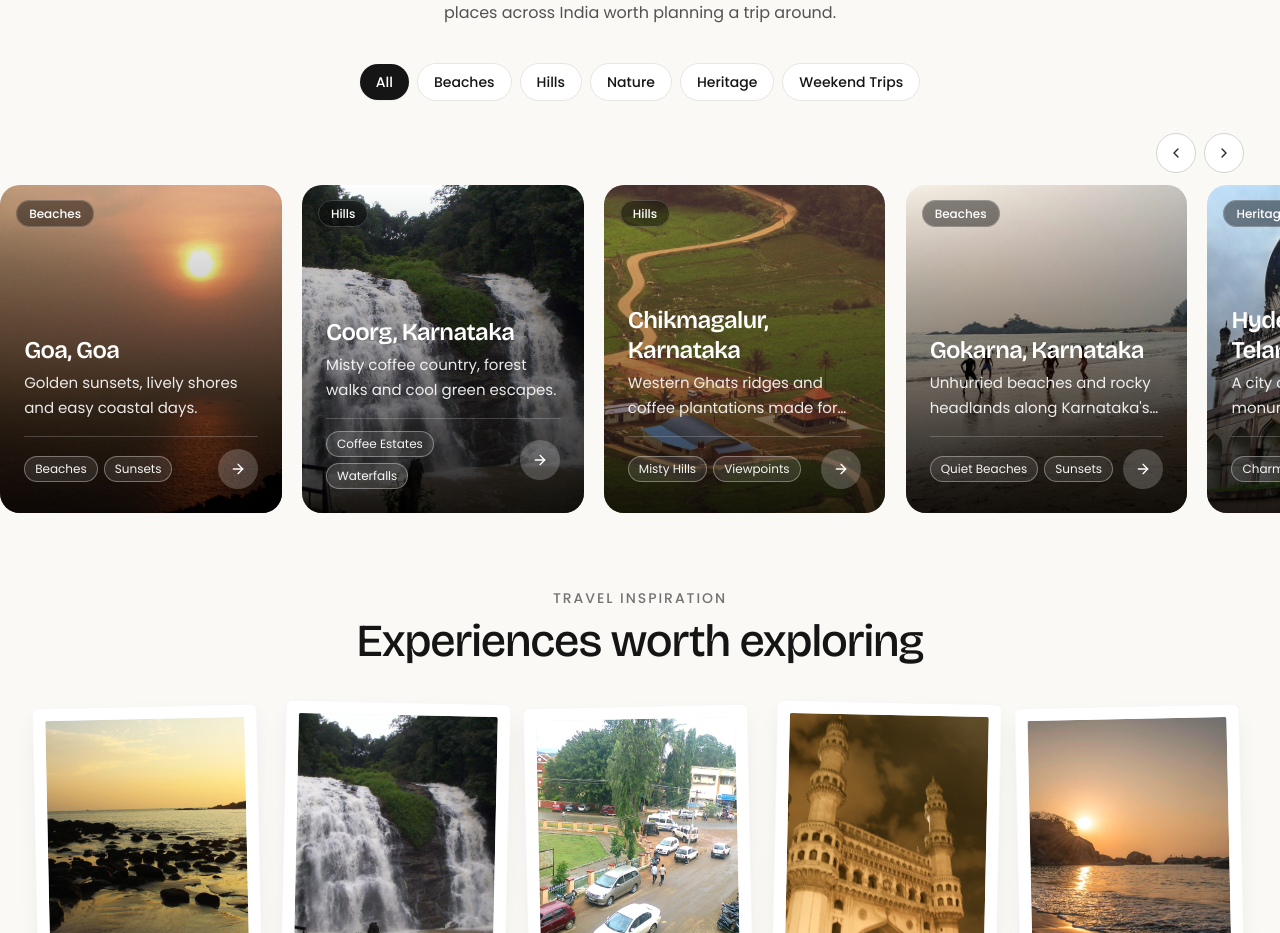
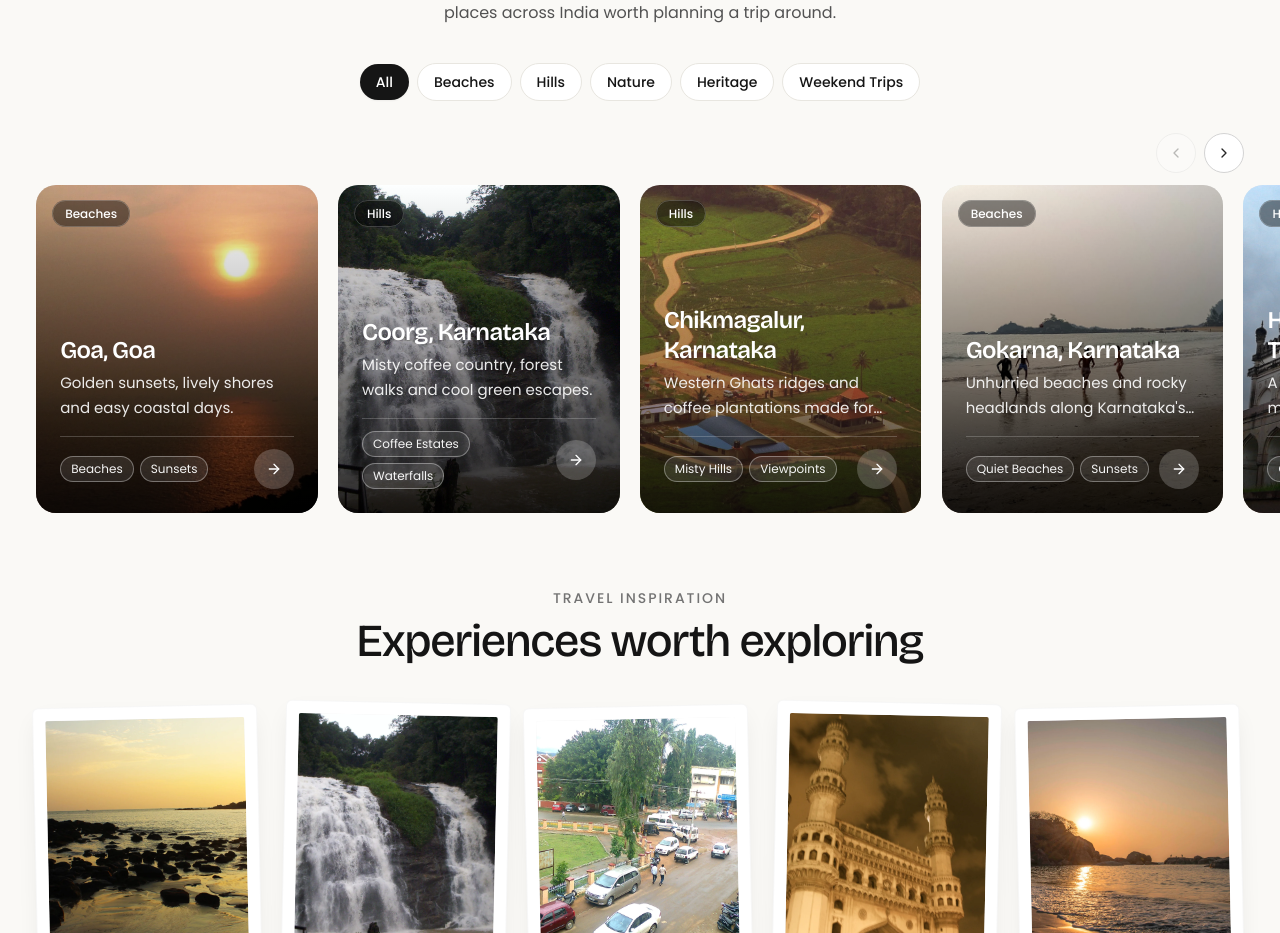
Before and after one commit to hriksinha1/Trip, a React (Vite) app: page / in a window 1280 px wide. Shown: the part 2820-3753 px from the top of the page. Built offline with nearby package versions, Linux system fonts and the light colour scheme.

Commit message:
Tighten Starttrips spacing and visual system

```diff
--- a/src/index.css
+++ b/src/index.css
@@ -11,18 +11,14 @@
     --footer: #0E0E0E;
     --footer-muted: #9A9A9A;
     --brand: #151515;
-
-    /* Three intentional layout tiers: broad surfaces, fluid gutters and readable text. */
     --gutter: clamp(16px, calc(8px + 2.2vw), 48px);
     --shell-max: 1760px;
     --text-max: 840px;
     --measure: 62ch;
-
-    --section-gap: clamp(40px, 2.4vw + 28px, 80px);
-    --heading-gap: clamp(24px, 1.6vw + 16px, 40px);
-    --block-pad: clamp(24px, 2.4vw + 12px, 56px);
-    --card-gap: clamp(16px, 0.8vw + 10px, 24px);
-
+    --section-gap: clamp(40px, calc(2.4vw + 28px), 80px);
+    --heading-gap: clamp(24px, calc(1.6vw + 16px), 40px);
+    --block-pad: clamp(24px, calc(2.4vw + 12px), 56px);
+    --card-gap: clamp(16px, calc(0.8vw + 10px), 24px);
     --radius-block: 24px;
     --radius-block-lg: 28px;
     --radius-card: 16px;
@@ -31,7 +27,6 @@
     --shadow-block: 0 10px 30px -10px rgba(0,0,0,.25);
     --header-h: 76px;
     --header-inset: clamp(16px, 1.6vw, 24px);
-
     --font-display: "Bricolage Grotesque", -apple-system, BlinkMacSystemFont, "Segoe UI", sans-serif;
     --font-sans: "Poppins", -apple-system, BlinkMacSystemFont, "Segoe UI", sans-serif;
   }
@@ -47,10 +42,10 @@
     overflow-x: clip;
     min-height: 100vh;
     min-height: 100svh;
+    margin: 0;
     text-rendering: optimizeLegibility;
     -webkit-font-smoothing: antialiased;
     -moz-osx-font-smoothing: grayscale;
-    margin: 0;
   }
 
   h1, h2, h3, .font-display {
@@ -72,7 +67,6 @@
   body { overflow-x: hidden; }
 }
 
-/* Shared content shell. Full-bleed backgrounds can wrap a shell without sharing its width. */
 .shell {
   width: min(calc(100% - 2 * var(--gutter)), var(--shell-max));
   margin-inline: auto;
@@ -80,28 +74,21 @@
 
 .bleed-pad {
   padding-inline: max(var(--gutter), calc((100% - var(--shell-max)) / 2));
+  scroll-padding-inline: max(var(--gutter), calc((100% - var(--shell-max)) / 2));
 }
 
-.section {
-  padding-top: var(--section-gap);
+.section { padding-top: var(--section-gap); }
+.section-heading-gap { margin-bottom: var(--heading-gap); }
+.photo-block { padding-block: var(--block-pad); }
+
+.header-plan-cta { display: none; }
+@media (min-width: 400px) {
+  .header-plan-cta { display: inline-flex; }
 }
 
-.section-heading-gap {
-  margin-bottom: var(--heading-gap);
-}
+.no-scrollbar::-webkit-scrollbar { display: none; }
+.no-scrollbar { -ms-overflow-style: none; scrollbar-width: none; }
 
-.photo-block {
-  padding-block: var(--block-pad);
-}
-
-/* Keep horizontal carousels touch-friendly and visually quiet. */
-.no-scrollbar::-webkit-scrollbar { display: none; }
-.no-scrollbar {
-  -ms-overflow-style: none;
-  scrollbar-width: none;
-}
-
-/* Feathered image transitions for hero and photo-to-footer promotion. */
 .mask-feather-bottom {
   mask-image: linear-gradient(to bottom, #000 0%, #000 88%, rgba(0,0,0,.55) 95%, transparent 100%);
   -webkit-mask-image: linear-gradient(to bottom, #000 0%, #000 88%, rgba(0,0,0,.55) 95%, transparent 100%);
@@ -113,7 +100,7 @@
 }
 
 .shadow-soft { box-shadow: var(--shadow-card); }
-.shadow-polaroid { box-shadow: 0 10px 25px -5px rgba(0, 0, 0, 0.08), 0 8px 10px -6px rgba(0, 0, 0, 0.05); }
+.shadow-polaroid { box-shadow: 0 10px 25px -5px rgba(0,0,0,.08), 0 8px 10px -6px rgba(0,0,0,.05); }
 
 @keyframes modalFadeIn { from { opacity: 0; } to { opacity: 1; } }
 @keyframes modalScaleIn { from { opacity: 0; transform: scale(.96); } to { opacity: 1; transform: scale(1); } }
```
